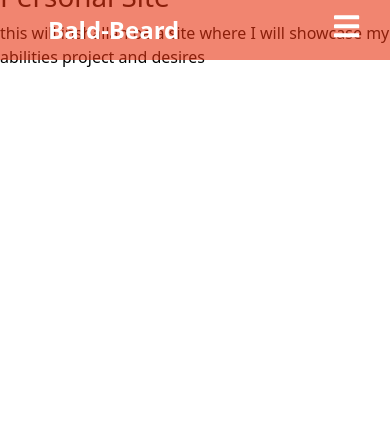
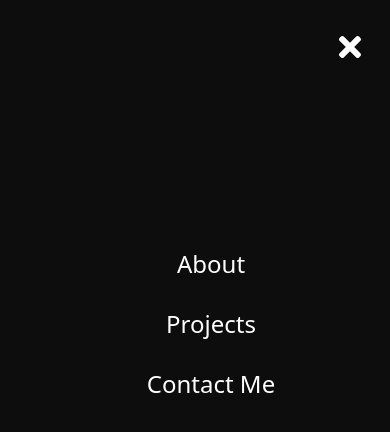
Before and after one commit to yamodah/Portfolio_Site, a React (Create React App) app: page / in a window 390 px wide. Both pictures are taken after a click on the element 346 px from the left and 22 px from the top of the page. Shown: the top 432 px of the page. Built offline with nearby package versions, Linux system fonts and the light colour scheme.

Commit message:
added toggle fucntionality for sidebar

```diff
--- a/src/components/navbar/index.js
+++ b/src/components/navbar/index.js
@@ -2,13 +2,13 @@
 import {FaBars} from "react-icons/fa"
 import { Nav, NavbarContainer, NavLogo, MobileIcon, NavMenu, NavItem, NavLinks } from './NavbarElements'
 
-const Navbar = () => {
+const Navbar = ({toggle}) => {
     return (
         <>
         <Nav>
             <NavbarContainer>
                 <NavLogo to="/">Bald-Beard</NavLogo>
-                <MobileIcon>
+                <MobileIcon onClick={toggle}>
                     <FaBars />
                 </MobileIcon>
                 <NavMenu>
--- a/src/components/pages/index.js
+++ b/src/components/pages/index.js
@@ -1,12 +1,16 @@
-import React from 'react'
+import React, {useState} from 'react'
 import Navbar from '../navbar'
 import Sidebar from '../sidebar'
 
 const Home = () => {
+    const [isOpen, setIsOpen] = useState(false)
+    const toggle = () =>{
+        setIsOpen(!isOpen)
+    }
     return (
 <>
-<Sidebar />
-<Navbar />
+<Sidebar isOpen={isOpen} toggle={toggle}/>
+<Navbar toggle={toggle}/>
 </>
     )
 }
--- a/src/components/sidebar/index.js
+++ b/src/components/sidebar/index.js
@@ -1,20 +1,20 @@
 import React from 'react'
 import { SidebarContainer, Icon, CloseIcon,SidebarWrapper, SidebarLink, SidebarMenu } from './SidebarElements'
-const Sidebar = () => {
+const Sidebar = ({isOpen, toggle}) => {
     return (
-       <SidebarContainer>
-           <Icon>
+       <SidebarContainer isOpen={isOpen} onClick={toggle}>
+           <Icon onClick={toggle}>
                <CloseIcon />
            </Icon>
            <SidebarWrapper>
                <SidebarMenu>
-                   <SidebarLink to="about">
+                   <SidebarLink to="about" onClick={toggle}>
                        About
                    </SidebarLink>
-                   <SidebarLink to="projects">
+                   <SidebarLink to="projects" onClick={toggle}>
                        Projects
                    </SidebarLink>
-                   <SidebarLink to="contact">
+                   <SidebarLink to="contact" onClick={toggle}>
                        Contact Me
                    </SidebarLink>
                </SidebarMenu>
```
